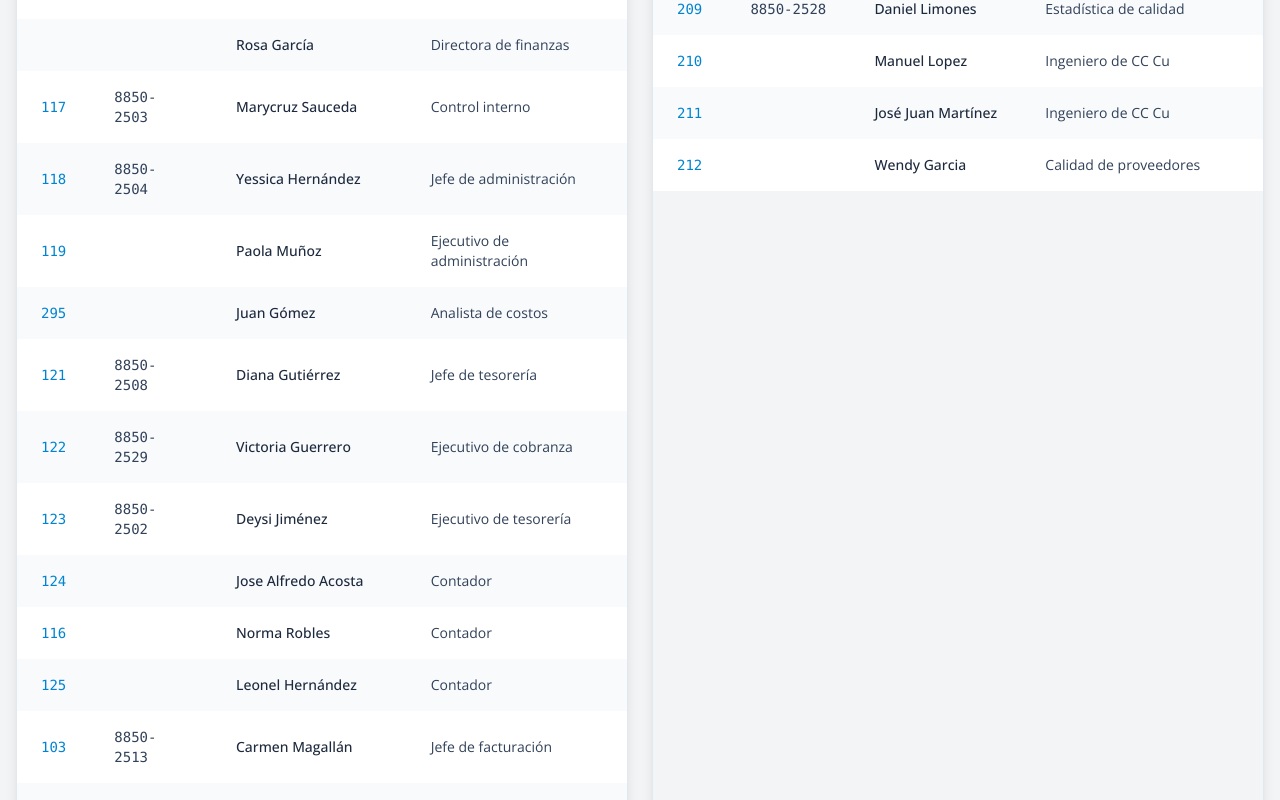
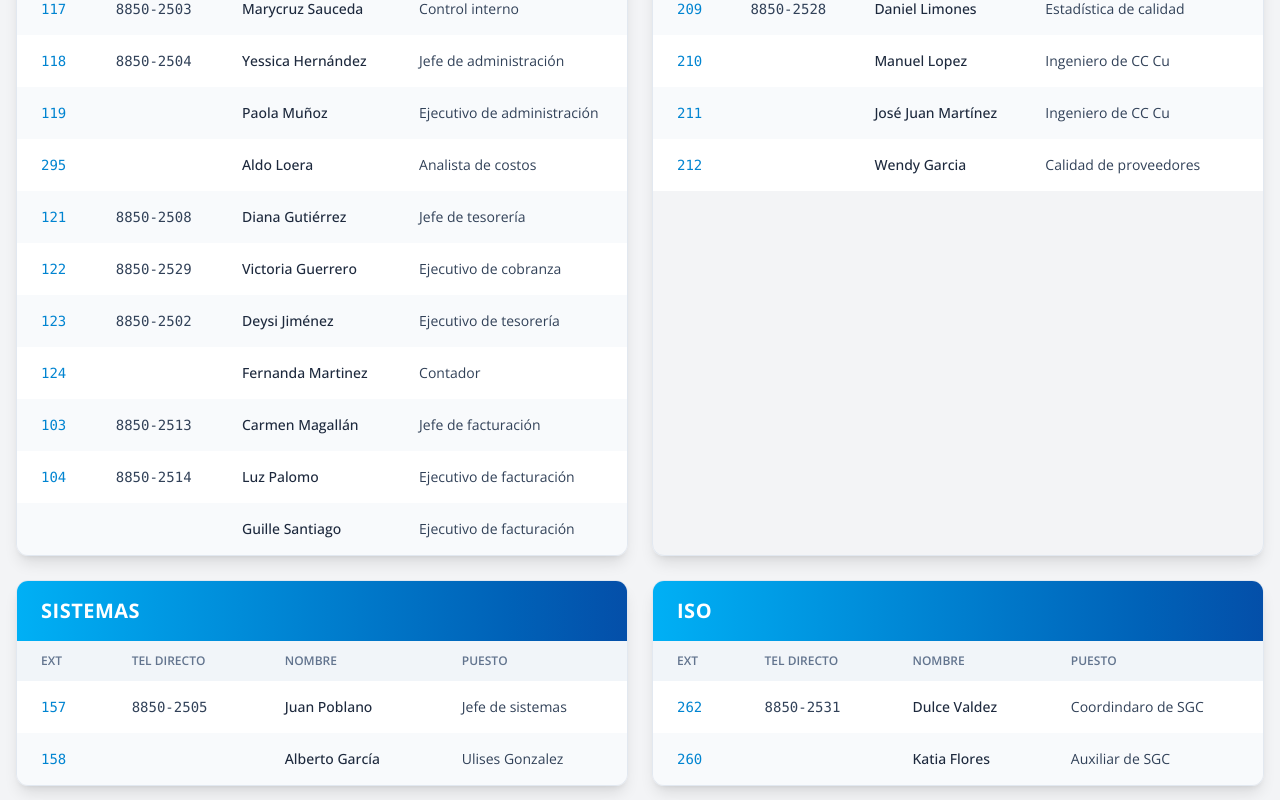
Before and after one commit to Manufacturas-Especializadas/Intranet-FrontEnd, a React (Vite) app: page /directorio in a window 1280 px wide. Shown: the part 780-1580 px from the top of the page. Built offline with nearby package versions, Linux system fonts and the light colour scheme.

Commit message:
Se quitaron secciones y personas que ya no estan en la organizacion

```diff
--- a/src/data/dataDirectorio.js
+++ b/src/data/dataDirectorio.js
@@ -25,7 +25,7 @@ export const direcciónGeneral = [
 export const logisticaYPlaneacion = [
     {
         ext: 140,
-        nombre: "Eugenio Anguiano",
+        nombre: "Eduardo Pérez",
         puesto: "Master planner"
     },
     {
@@ -61,11 +61,6 @@ export const logisticaYPlaneacion = [
 export const finanzas = [
     {
         ext: 102,
-        telDirecto: "8850-252",
-        nombre: "Jorge Perez Maldonado",
-        puesto: "Gerente de finanzas"
-    },
-    {
         nombre: "Rosa García",
         puesto: "Directora de finanzas"
     },
@@ -88,7 +83,7 @@ export const finanzas = [
     },
     {
         ext: 295,
-        nombre: "Juan Gómez",
+        nombre: "Aldo Loera",
         puesto: "Analista de costos"
     },
     {
@@ -111,17 +106,7 @@ export const finanzas = [
     },
     {
         ext: 124,
-        nombre: "Jose Alfredo Acosta",
-        puesto: "Contador"
-    },
-    {
-        ext: 116,
-        nombre: "Norma Robles",
-        puesto: "Contador"
-    },
-    {
-        ext: 125,
-        nombre: "Leonel Hernández",
+        nombre: "Fernanda Martinez",
         puesto: "Contador"
     },
     {
@@ -182,7 +167,7 @@ export const sistemas = [
     {
         ext: 158,
         nombre: "Alberto García",
-        puesto: "Ejecutivo de sistemas"
+        puesto: "Ulises Gonzalez"
     }
 ];
 
@@ -295,7 +280,7 @@ export const manufactura = [
     {
         ext: 236,
         telDirecto: "8850-2532",
-        nombre: "Rolando Montelongo",
+        nombre: "Armando Martinez",
         puesto: "Gerente de manufactura"
     },
     {
@@ -349,41 +334,21 @@ export const ehsYResponsabilidadSocial = [
     {
         ext: 250,
         telDirecto: "8850-2527",
-        nombre: "Alberto Aguilar",
-        puesto: "Gerente de EHS Y RS"
+        nombre: "Rolando Montelongo",
+        puesto: "Gerente de logistica y seguridad patrimonial"
     },
     {
         ext: 185,
         nombre: "Osvaldo Ramírez",
         puesto: "Seguridad Industrial"
     },
-    {
-        ext: 185,
-        nombre: "Mónica Ruiz",
-        puesto: "Medio ambiente y RS"
-    },
-    {
-        ext: 252,
-        nombre: "Lluvia Hernández",
-        puesto: "Enfermería"
-    },
-    {
-        ext: 252,
-        nombre: "Lilbeth",
-        puesto: "Enfermería"
-    },
 ];
 
 export const mantenimiento = [
     {
         ext: 240,
-        nombre: "Martín Banda",
+        nombre: "Iván Soto",
         puesto: "Jefe de Mtto"
-    },
-    {
-        ext: 241,
-        nombre: "Iván Soto",
-        puesto: "Ingeniero de electromécanico"
     },
 ];
 
@@ -423,8 +388,8 @@ export const proyectos = [
 export const materiales = [
     {
         ext: "168",
-        nombre: "Roberto Martínez",
-        puesto: "Gerente de materiales"
+        nombre: "Edgar Rosas",
+        puesto: "Gerente de cadena de suministros"
     },
     {
         ext: "169",
@@ -485,28 +450,28 @@ export const almacen = [
     },
 ];
 
-export const aluminio = [
-    {
-        ext: "278",
-        nombre: "Armando Martínez",
-        puesto: "Jefe de producción AL"
-    },
-    {
-        ext: "279",
-        nombre: "Cristian Morín",
-        puesto: "Técnico de manufactura"
-    },
-    {
-        ext: "280",
-        nombre: "Producción Al",
-        puesto: "Asistente de producción",
-    },
-    {
-        ext: "281",
-        nombre: "Guadalupe Rodríguez",
-        puesto: "Ingeniero de CC Al"
-    },
-];
+// export const aluminio = [
+//     {
+//         ext: "278",
+//         nombre: "Armando Martínez",
+//         puesto: "Jefe de producción AL"
+//     },
+//     {
+//         ext: "279",
+//         nombre: "Cristian Morín",
+//         puesto: "Técnico de manufactura"
+//     },
+//     {
+//         ext: "280",
+//         nombre: "Producción Al",
+//         puesto: "Asistente de producción",
+//     },
+//     {
+//         ext: "281",
+//         nombre: "Guadalupe Rodríguez",
+//         puesto: "Ingeniero de CC Al"
+//     },
+// ];
 
 export const vigilancia = [
     {
--- a/src/pages/Directorio/DirectorioPage.jsx
+++ b/src/pages/Directorio/DirectorioPage.jsx
@@ -13,7 +13,7 @@ import { mantenimiento } from "../../data/dataDirectorio";
 import { materiales } from "../../data/dataDirectorio";
 import { ingeneriaDeProducto } from "../../data/dataDirectorio";
 import { almacen } from "../../data/dataDirectorio";
-import { aluminio } from "../../data/dataDirectorio";
+// import { aluminio } from "../../data/dataDirectorio";
 import { vigilancia } from "../../data/dataDirectorio";
 import { embarques } from "../../data/dataDirectorio";
 
@@ -28,24 +28,24 @@ const DirectorioPage = () => {
                     </h1>
 
                     <div className="grid grid-cols-1 md:grid-cols-2 gap-6">
-                        <TablaDirectorio nombreSeccion="Dirección general" datos={ direcciónGeneral }/>
-                        <TablaDirectorio nombreSeccion="Lógistica y planeación" datos={ logisticaYPlaneacion }/>
-                        <TablaDirectorio nombreSeccion="Finanzas" datos={ finanzas }/>
-                        <TablaDirectorio nombreSeccion="Calidad" datos={ calidad }/>
-                        <TablaDirectorio nombreSeccion="Sistemas" datos={ sistemas }/>
-                        <TablaDirectorio nombreSeccion="ISO" datos={ iso }/>
-                        <TablaDirectorio nombreSeccion="Ventas" datos={ ventas }/>
-                        <TablaDirectorio nombreSeccion="Producción" datos={ produccion }/>
-                        <TablaDirectorio nombreSeccion="Recursos humanos" datos={ recursosHumanos }/>
-                        <TablaDirectorio nombreSeccion="Manufactura" datos={ manufactura }/>
-                        <TablaDirectorio nombreSeccion="EH&S y Responsabilidad Social" datos={ ehsYResponsabilidadSocial }/>
-                        <TablaDirectorio nombreSeccion="Mantenimiento" datos={ mantenimiento }/>
-                        <TablaDirectorio nombreSeccion="Materiales" datos={ materiales }/>
-                        <TablaDirectorio nombreSeccion="Ingeniería de producto" datos={ ingeneriaDeProducto }/>
-                        <TablaDirectorio nombreSeccion="Almacén" datos={ almacen }/>
-                        <TablaDirectorio nombreSeccion="Aluminio" datos={ aluminio }/>
-                        <TablaDirectorio nombreSeccion="Vigilancia" datos={ vigilancia }/>
-                        <TablaDirectorio nombreSeccion="Embarques" datos={ embarques }/>
+                        <TablaDirectorio nombreSeccion="Dirección general" datos={direcciónGeneral} />
+                        <TablaDirectorio nombreSeccion="Lógistica y planeación" datos={logisticaYPlaneacion} />
+                        <TablaDirectorio nombreSeccion="Finanzas" datos={finanzas} />
+                        <TablaDirectorio nombreSeccion="Calidad" datos={calidad} />
+                        <TablaDirectorio nombreSeccion="Sistemas" datos={sistemas} />
+                        <TablaDirectorio nombreSeccion="ISO" datos={iso} />
+                        <TablaDirectorio nombreSeccion="Ventas" datos={ventas} />
+                        <TablaDirectorio nombreSeccion="Producción" datos={produccion} />
+                        <TablaDirectorio nombreSeccion="Recursos humanos" datos={recursosHumanos} />
+                        <TablaDirectorio nombreSeccion="Manufactura" datos={manufactura} />
+                        <TablaDirectorio nombreSeccion="Logistica y seguridad patrimonial" datos={ehsYResponsabilidadSocial} />
+                        <TablaDirectorio nombreSeccion="Mantenimiento" datos={mantenimiento} />
+                        <TablaDirectorio nombreSeccion="Cadena de suministros" datos={materiales} />
+                        <TablaDirectorio nombreSeccion="Ingeniería de producto" datos={ingeneriaDeProducto} />
+                        <TablaDirectorio nombreSeccion="Almacén" datos={almacen} />
+                        {/* <TablaDirectorio nombreSeccion="Aluminio" datos={aluminio} /> */}
+                        <TablaDirectorio nombreSeccion="Vigilancia" datos={vigilancia} />
+                        <TablaDirectorio nombreSeccion="Embarques" datos={embarques} />
                     </div>
                 </div>
             </section>
```
